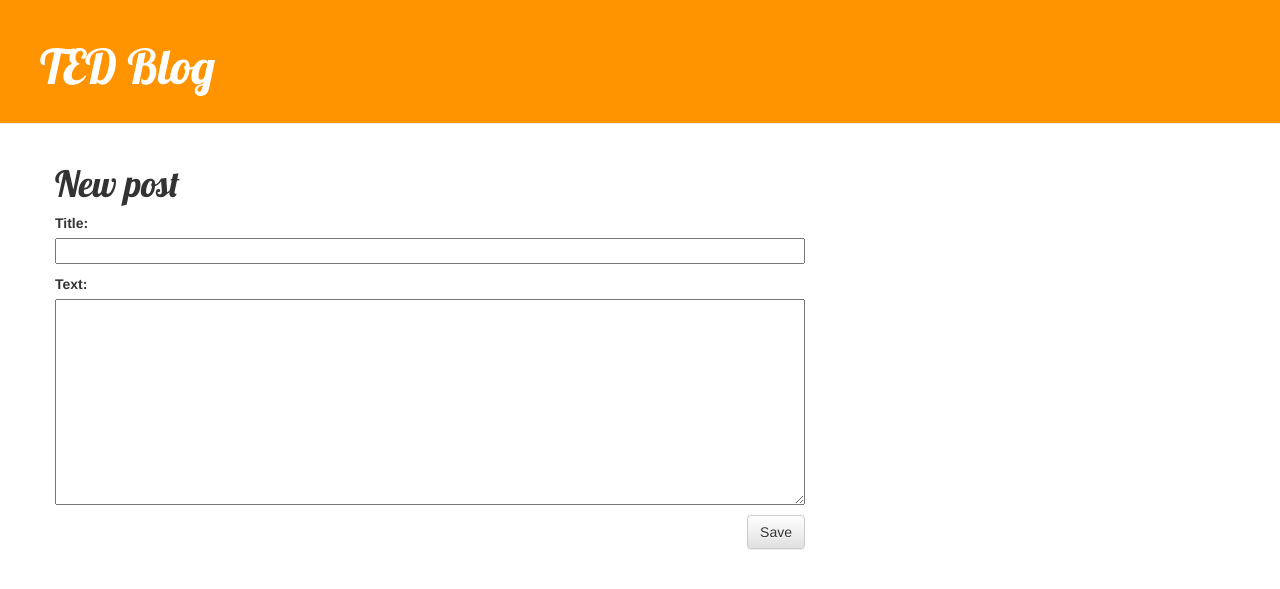
After one commit to bresnu/myweb, a Django app: page /post/new/ in a window 1280 px wide. The commit adds this page. Shown: the top 589 px of the page. Run offline with Django 3.2, Linux system fonts and the light colour scheme; some libraries are stand-ins or nearby versions.

Commit message:
add the query

```diff
--- /dev/null
+++ b/blog/forms.py
@@ -0,0 +1,9 @@
+from django import forms
+
+from .models import Post
+
+class PostForm(forms.ModelForm):
+
+    class Meta:
+        model = Post
+        fields = ('title', 'text',)
--- a/blog/static/css/blog.css
+++ b/blog/static/css/blog.css
@@ -19,7 +19,7 @@ h1, h2, h3, h4 {
 }
 
 .date {
-    float: left;
+    float: right;
     color: #828282;
 }
 
--- a/blog/templates/blog/base.html
+++ b/blog/templates/blog/base.html
@@ -1,7 +1,7 @@
 {% load staticfiles %}
 <html>
     <head>
-        <title>Django Girls blog</title>
+        <title>TED blog</title>
         <link rel="stylesheet" href="//maxcdn.bootstrapcdn.com/bootstrap/3.2.0/css/bootstrap.min.css">
         <link rel="stylesheet" href="//maxcdn.bootstrapcdn.com/bootstrap/3.2.0/css/bootstrap-theme.min.css">
         <link href='//fonts.googleapis.com/css?family=Lobster&subset=latin,latin-ext' rel='stylesheet' type='text/css'>
@@ -9,7 +9,10 @@
     </head>
 <body>
     <div class="page-header">
-        <h1><a href="/">TED Blog</a></h1>
+{% if user.is_authenticated %}
+		<a href="{% url 'post_new' %}" class="top-menu"><span class="glyphicon glyphicon-plus"></span></a>
+{% endif %}
+		<h1><a href="/">TED Blog</a></h1>
     </div>
     <div class="content container">
         <div class="row">
--- a/blog/templates/blog/post_detail.html
+++ b/blog/templates/blog/post_detail.html
@@ -7,6 +7,7 @@
                 {{ post.published_date }}
             </div>
         {% endif %}
+        <a class="btn btn-default" href="{% url 'post_edit' pk=post.pk %}"><span class="glyphicon glyphicon-pencil"></span></a>
         <h1>{{ post.title }}</h1>
         <p>{{ post.text|linebreaks }}</p>
     </div>
--- /dev/null
+++ b/blog/templates/blog/post_edit.html
@@ -0,0 +1,9 @@
+{% extends 'blog/base.html' %}
+
+{% block content %}
+    <h1>New post</h1>
+    <form method="POST" class="post-form">{% csrf_token %}
+        {{ form.as_p }}
+        <button type="submit" class="save btn btn-default">Save</button>
+    </form>
+{% endblock %}
--- a/blog/urls.py
+++ b/blog/urls.py
@@ -3,5 +3,7 @@ from . import views
 
 urlpatterns = [
     url(r'^$', views.post_list, name='post_list'),
-	url(r'^post/(?P<pk>[0-9]+)/$', views.post_detail, name='post_detail'),
+    url(r'^post/(?P<pk>[0-9]+)/$', views.post_detail, name='post_detail'),
+    url(r'^post/new/$', views.post_new, name='post_new'),
+	url(r'^post/(?P<pk>[0-9]+)/edit/$', views.post_edit, name='post_edit'),
 ]
--- a/blog/views.py
+++ b/blog/views.py
@@ -1,6 +1,8 @@
 from django.shortcuts import render, get_object_or_404
 from django.utils import timezone
 from .models import Post
+from .forms import PostForm
+from django.shortcuts import redirect
 
 def post_list(request):
     posts = Post.objects.filter(published_date__lte=timezone.now()).order_by('published_date')
@@ -9,3 +11,30 @@ def post_list(request):
 def post_detail(request, pk):
     post = get_object_or_404(Post, pk=pk)
     return render(request, 'blog/post_detail.html', {'post': post})
+
+def post_new(request):
+    if request.method == "POST":
+        form = PostForm(request.POST)
+        if form.is_valid():
+            post = form.save(commit=False)
+            post.author = request.user
+            post.published_date = timezone.now()
+            post.save()
+            return redirect('blog.views.post_detail', pk=post.pk)
+    else:
+        form = PostForm()
+    return render(request, 'blog/post_edit.html', {'form': form})
+
+def post_edit(request, pk):
+    post = get_object_or_404(Post, pk=pk)
+    if request.method == "POST":
+        form = PostForm(request.POST, instance=post)
+        if form.is_valid():
+            post = form.save(commit=False)
+            post.author = request.user
+            post.published_date = timezone.now()
+            post.save()
+            return redirect('blog.views.post_detail', pk=post.pk)
+    else:
+        form = PostForm(instance=post)
+    return render(request, 'blog/post_edit.html', {'form': form})
```
